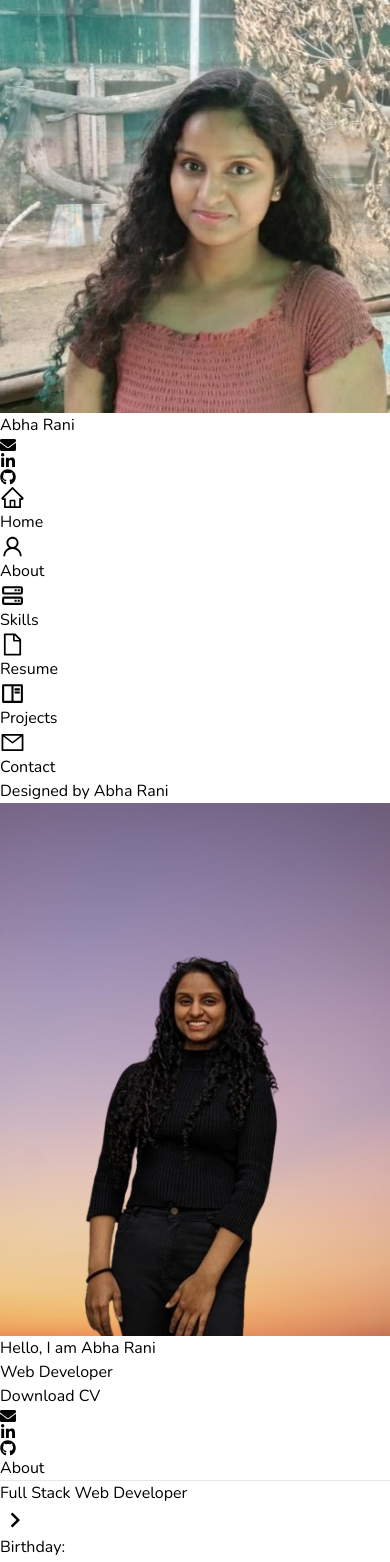
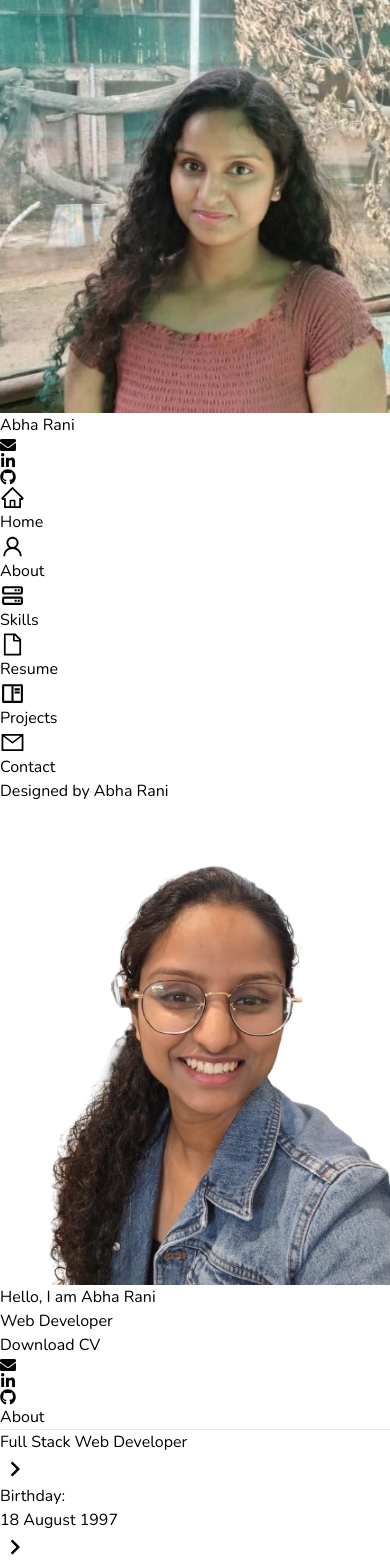
Before and after one commit to abharani/Portfolio, a React (Vite) app: page / in a window 390 px wide. Shown: the top 1562 px of the page. Built offline with nearby package versions, Linux system fonts and the light colour scheme.

Commit message:
HomePage updated

```diff
--- a/src/App.jsx
+++ b/src/App.jsx
@@ -13,12 +13,12 @@ function App() {
     <BrowserRouter>
 
         <div className="flex overflow-x-hidden">
-          <div className="bg-[#040B14] h-[100vh] w-40 sm:w-60 lg:w-72 md:w-60 flex flex-col justify-between fixed py-6 z-50">
+          <div className="bg-[#040B14] h-[100vh] w-40 sm:w-60 xl:w-72 md:w-52 lg:w-64 flex flex-col justify-between fixed py-6 z-50">
             <Navbar />
             <Footer />
           </div>
 
-          <div className="w-[100%] ml-40  sm:ml-56 lg:ml-72 md:ml-64">
+          <div className="w-[100%] ml-40  lg:ml-64 sm:ml-56 xl:ml-64 md:ml-56">
           <Home/>
           <AboutMain/>
           <Resume/>
--- a/src/components/Contact.jsx
+++ b/src/components/Contact.jsx
@@ -217,7 +217,7 @@ const slideIn = (direction) => ({
     x: 0,
     transition: {
       type: "tween",
-      delay: 0.4,
+      delay: 0.6,
       duration: 0.7,
     },
   },
@@ -264,7 +264,6 @@ const Contact = () => {
           initial="hidden"
           whileInView="visible"
           viewport={{ once: true }}
-
           className="flex flex-col justify-between bg-white shadow-xl w-[20%] xl:w-[40%] lg:w-[40%] md:w-[41%] xl:p-8 p-4"
         >
           <div className="flex flex-col gap-7">
@@ -296,7 +295,9 @@ const Contact = () => {
                 alt="profile-img"
               />
             </div>
-            <p className="text-2xl  self-center font-semibold my-[14px]">Abha Rani</p>
+            <p className="text-2xl  self-center font-semibold my-[14px]">
+              Abha Rani
+            </p>
 
             {/* Social Links */}
             <div className="flex self-center pb-4 gap-3">
@@ -304,7 +305,10 @@ const Contact = () => {
                 <a
                   href="https://www.linkedin.com/in/abha-rani-497196283"
                   target="_blank"
-                > <FaLinkedinIn size={23} /></a>
+                >
+                  {" "}
+                  <FaLinkedinIn size={23} />
+                </a>
               </div>
               <div className="p-[10px] bg-[#dff3fc] rounded-full">
                 <BsSlack size={23} />
@@ -324,11 +328,9 @@ const Contact = () => {
           initial="hidden"
           whileInView="visible"
           viewport={{ once: true }}
-
           className="bg-white shadow-xl md:w-[45%] lg:w-[50%] xl:w-[60%]  p-8 "
         >
           <form className="flex flex-col gap-6 pb-0 mb-0 xl:pr-8">
-
             <Input type="text" label="Your Name" />
             <Input type="text" label="Your Email" />
 
--- a/src/components/Heading.jsx
+++ b/src/components/Heading.jsx
@@ -1,12 +1,42 @@
+import { motion } from "framer-motion";
+import { staggerContainer } from "../utils/motion";
+const slideIn = (direction) => ({
+  hidden: {
+    opacity: 0,
+    x: direction === "right" ? "-100%" : direction === "left" ? "100%" : 0,
+    delay: 1,
+  },
+  visible: {
+    opacity: 1,
+    x: 0,
+    transition: {
+      type: "tween",
+      delay: 0.4,
+      duration: 0.6,
+    },
+  },
+});
+
 const Heading = ({ text }) => {
   return (
-    <div className="flex flex-col gap-5 mb-8">
-      <h2 className="font-bold text-4xl text-[#122D52]">{text}</h2>
-      <hr className="w-14 border-b-4 border-b-[#149ddd]" />
-      <p>
-
-      </p>
-    </div>
+    <motion.section
+      variants={staggerContainer}
+      initial="hidden"
+      whileInView="show"
+      viewport={{ once: true }}
+    >
+      <motion.div
+        variants={slideIn("right")}
+        initial="hidden"
+        whileInView="visible"
+        viewport={{ once: true }}
+      >
+        <div className="flex flex-col gap-5 mb-8">
+          <h2 className="font-bold text-4xl text-[#122D52]">{text}</h2>
+          <hr className="w-14 border-b-4 border-b-[#149ddd]" />
+        </div>
+      </motion.div>
+    </motion.section>
   );
 };
 
--- a/src/components/Home.jsx
+++ b/src/components/Home.jsx
@@ -31,7 +31,7 @@ const Home = () => {
         viewport={{ once: true, amount: 0.25 }}
         className="  justify-center   "
       >
-        <div className=" flex justify-end h-full w-full ">
+        <div className=" flex lg:ml-12 xl:ml-0 justify-end h-full w-full ">
           <motion.div
             variants={imgVariant}
             initial="hidden"
@@ -40,8 +40,8 @@ const Home = () => {
             className="   "
           >
             <img
-              className=" rounded-full rounded-ss-xl xl:my-32 xl:w-[70%] xl:mr-24 lg:w-[50%] lg:mr-12 lg:my-28 mr-4 md:w-[40%] md:mt-16"
-              src="./images/profile.png"
+              className=" border-[#42b5da] border-2 xl:border-4 rounded-full  bg-gradient-to-tl from-[#209cd6] to-teal-100 xl:my-28 xl:w-[70%] xl:mr-28 lg:w-[50%]  lg:mr-12 lg:my-28 mr-4 md:w-[40%] md:mt-16"
+              src="./images/profile-removebg-preview.png"
               alt=""
             />
           </motion.div>
@@ -54,7 +54,7 @@ const Home = () => {
             className="text-[24px] md:text-[20px]  lg:text-[32px] xl:text-[32px] "
           >
             H<span className="font-serif">ello, I am</span>
-            <span className="md:text-[30px] font-serif xl:text-[60px] lg:text-[45px]   block font-bold ">
+            <span className="md:text-[30px] font-serif xl:text-[60px]  text-[#147fdd] lg:text-[45px]   block font-bold ">
               {" "}
               Abha Rani
             </span>
@@ -66,9 +66,10 @@ const Home = () => {
             Web Developer
           </motion.div>
           <motion.div variants={textVariant(1.1)}>
-            <button class="bg-white hover:bg-gray-300  text-black border-black border-2 lg:text-xl lg:font-bold  font-medium text-base py-1 px-2 rounded-xl">
+            <button className="bg-white hover:bg-gray-300  text-black border-black border-2 lg:text-xl lg:font-bold  font-medium text-base py-1 px-2 rounded-xl">
               <a
                 href="https://drive.google.com/file/d/1tOM2C06kzFMpmWL95VfPNUEkEEpOb1fm/view?usp=sharing"
+                target="_blank"
                 // download={AbhaResume.pdf
                 download={"AbhaResume.pdf"}
               >
--- a/src/components/Portfolio.jsx
+++ b/src/components/Portfolio.jsx
@@ -19,8 +19,8 @@ const slideUp = {
     y: 0,
     transition: {
       type: "tween",
-      delay: 0.3,
-      duration: 0.5,
+      delay: 0.5,
+      duration: 0.7,
     },
   },
 };
@@ -35,10 +35,10 @@ const Portfolio = () => {
       id="projects"
       className=" "
     >
-      <div className="text-black  py-16  px-10 xl:px-36  w-full ">
+      <div className="text-black  py-16  lg:px-10 xl:px-36  w-full ">
         <Heading text="Projects" />
         <div className="flex flex-col">
-          <div className="w-full ">
+          <div className="w-full md:px-10 lg:px-0 ">
             <div className="grid grid-cols-1 gap-10 place-content-center">
               {/* {images.map((imageUrl, idx) => ( */}
               <motion.div
@@ -59,14 +59,13 @@ const Portfolio = () => {
                   </a>
                   <div className="px-6 py-4">
                     <div className="font-bold text-xl mb-2">Portfolio</div>
-                    <p className="text-gray-700 text-base">
-                      <ul>
+
+                    <ul className="text-gray-700 lg:text-base xl:text-base">
                       <li className="lg:text-sm">
                         Portfolio designed using React{" "}
                       </li>
+                      JavaScript || React || TailwindCSS || Framer Motion ||
                     </ul>
-                      JavaScript || React || TailwindCSS || Framer Motion ||
-                    </p>
                   </div>
                 </div>
                 <div className="max-w-lg rounded overflow-hidden shadow-lg">
@@ -90,11 +89,11 @@ const Portfolio = () => {
                       currencies with their market capital value on various
                       graphs for different time duration with an exchange
                       feature.
-                      <p className="lg:text-base">
+                    </p>
+                    <p className="lg:text-base text-gray-700">
                       {" "}
                       React || TailwindCSS || Redux ||Coin gecko Api || React
                       Charts
-                      </p>
                     </p>
                   </div>
                 </div>
@@ -126,16 +125,16 @@ const Portfolio = () => {
                       Provides RESTful APIs with endpoints for managing YouTube
                       Subscriber's data retrieval in JSON format. Implemented
                       endpoints for:
-                      <ul>
+                    </p>
+                    <ul className="text-gray-700 lg:text-sm xl:text-base">
                       <li>- Get all subscribers data</li>
                       <li>
                         - Get all subscriber's names and subscribed channels
                       </li>
                       <li>- Get a specific subscriber information by ID.</li>
                     </ul>
-                      <p className="lg:text-base">
+                    <p className="text-gray-700 lg:text-base">
                       Node.js ||Express ||MongoDB || Mongoose || Swagger
-                      </p>
                     </p>
                   </div>
                 </div>
@@ -153,14 +152,14 @@ const Portfolio = () => {
                       effortlessly create, prioritize, edit, and delete tasks
                       effortlessly. Stay organized, boost productivity, and
                       never miss a deadline again!
-                      <ul>
+                    </p>
+                    <ul className="text-gray-700 lg:text-sm xl:text-base">
                       <li>- Editing and update the task once created</li>
                       <li>- Delete the task once completed</li>
                       <li className="lg:text-base">
                         JavaScript || TailwindCSS || React ||
                       </li>
                     </ul>
-                    </p>
                   </div>
                 </div>
               </motion.div>
@@ -181,7 +180,9 @@ const Portfolio = () => {
                     />
                   </a>
                   <div className="px-6 py-4">
-                    <div className="font-bold text-xl mb-2">Flipkart UI Clone</div>
+                    <div className="font-bold text-xl mb-2">
+                      Flipkart UI Clone
+                    </div>
                     <p className="text-gray-700 text-base">
                       JavaScript || React || TailwindCSS
                     </p>
--- a/src/components/about/About.jsx
+++ b/src/components/about/About.jsx
@@ -9,7 +9,7 @@ import Bio from "./Bio";
 const bioVariant = {
   hidden: {
     opacity: 0,
-    y: '100%'
+    y: '70%'
   },
   visible: {
     opacity: 1,
@@ -17,7 +17,7 @@ const bioVariant = {
     transition: {
       type: 'tween',
       delay: 0.2,
-      duration: 0.7
+      duration: 0.6
 
     }
   }
@@ -31,7 +31,7 @@ const About = () => {
       whileInView="show"
       viewport={{ once: true }}
       id="about"
-      className="flex flex-col py-16 px-10 xl:px-36 gap-5"
+      className="flex flex-col py-16 lg:px-10 xl:px-36 gap-5"
     >
       <Heading text="About" />
 
```
Also changed, not shown: src/components/Resume/Resume.jsx (+17 -17 lines), public/images/profile-removebg-preview.png (added). Lines whose indentation alone changed are shown as unchanged.
